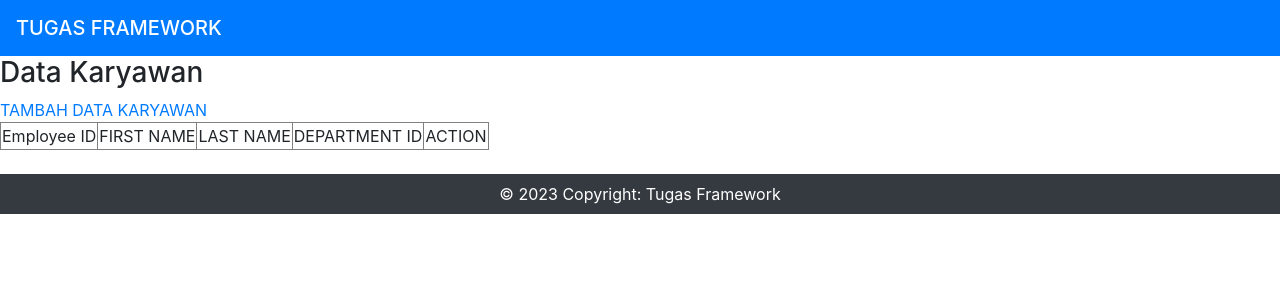
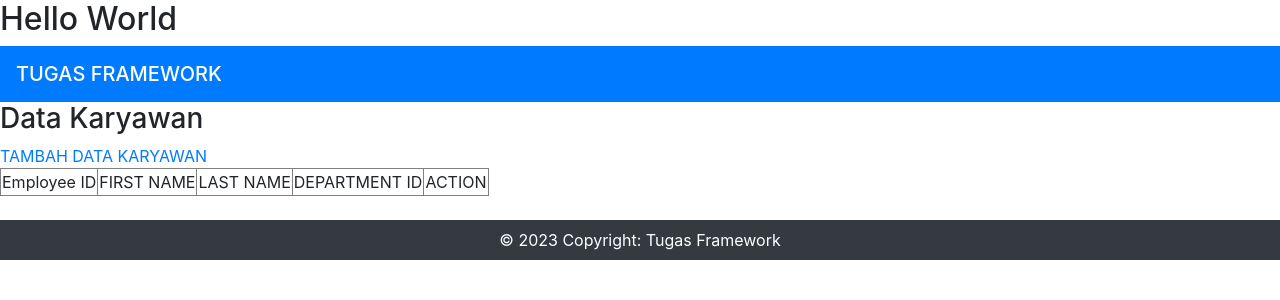
Before and after one commit to salsaarifa/Tugas-Framework_CI3, a CodeIgniter app: page /CI2023_Tugas22/ in a window 1280 px wide. Shown: the top 300 px of the page. Run offline with CodeIgniter, Linux system fonts and the light colour scheme; data that the repository does not hold is empty; some libraries are stand-ins or nearby versions.

Commit message:
helloWorldNyoba

```diff
--- a/application/views/V_employees.php
+++ b/application/views/V_employees.php
@@ -7,6 +7,7 @@
     <?php $this->load->view("isi/head.php"); ?>
 </head>
 <body>
+    <h2>Hello World</h2>
     <?php $this->load->view("isi/navbar.php"); ?>
     <h3><?php echo $Judul; ?></h3>
     <?php echo $this->session->flashdata('msg'); ?>
```
